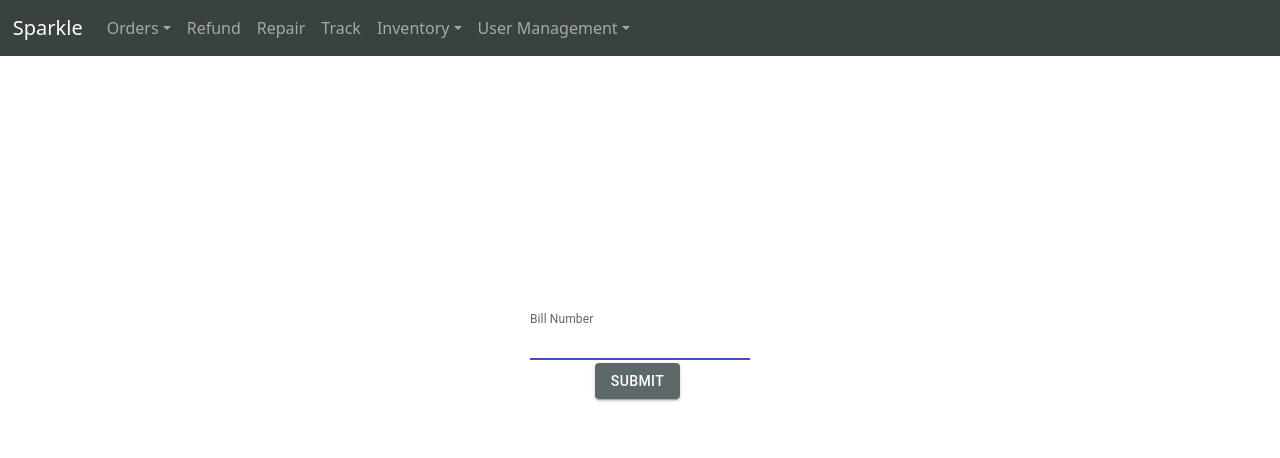
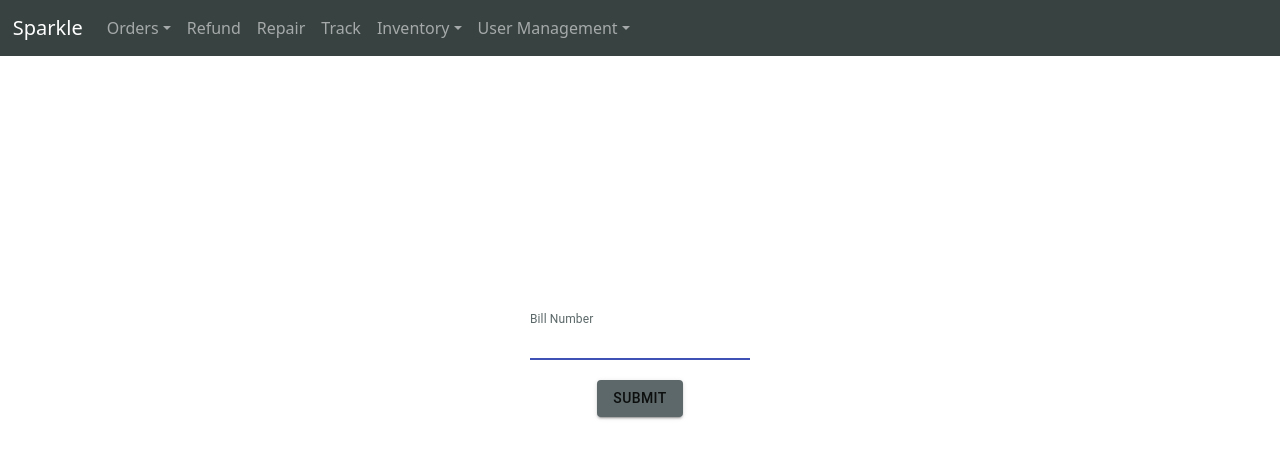
Before and after one commit to NehaDadarwala/Sparkle, a React (Create React App) app: page /refund in a window 1280 px wide. Shown: the top 458 px of the page. Built offline with nearby package versions, Linux system fonts and the light colour scheme.

Commit message:
reverting custom button for validation

```diff
--- a/src/Pages/Refund/BillValidation.js
+++ b/src/Pages/Refund/BillValidation.js
@@ -1,9 +1,9 @@
 import React, { useState } from "react";
 import Grid from "@material-ui/core/Grid";
 import TextField from "@material-ui/core/TextField";
+import Button from "@material-ui/core/Button";
 import { useNavigate } from 'react-router-dom';
 import { useForm } from "react-hook-form";
-import CustomButton from "../../Components/CustomButton";
 
 const defaultValues = {
   billnumber: '',
@@ -31,7 +31,7 @@ const BillValidation = () => {
   return (
     <div style={{ marginTop: '20%' }}>
       <form onSubmit={handleSubmit(validateBill)}>
-        <Grid container alignItems="center" direction="column">
+        <Grid container alignItems="center"  direction="column">
           <Grid item>
             <TextField
               label="Bill Number"
@@ -52,7 +52,9 @@ const BillValidation = () => {
             />
           </Grid>
           <Grid item>
-            <CustomButton label="Submit"></CustomButton>
+            <Button style={{ margin: "20px", backgroundColor: '#5c6869' }} variant="contained"  type="submit">
+              Submit
+            </Button>
           </Grid>
         </Grid>
       </form>
```
